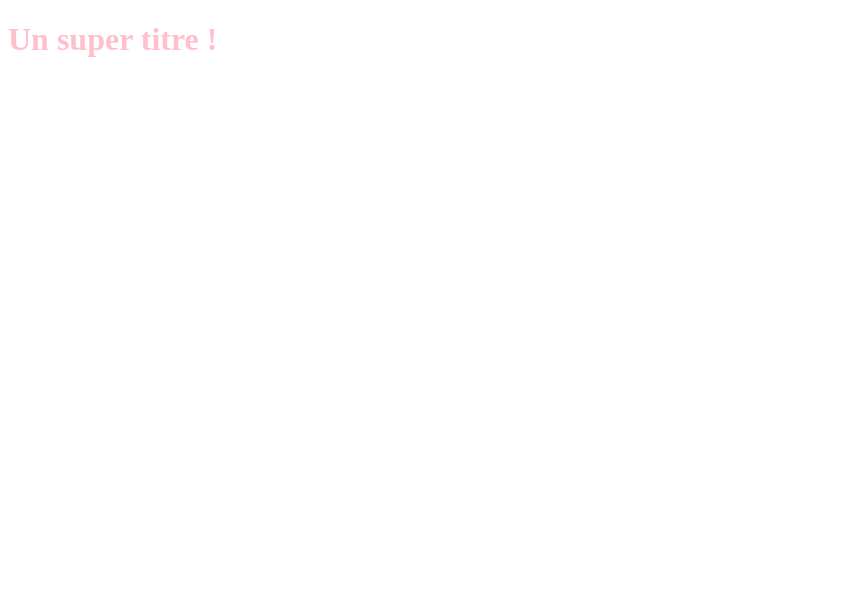
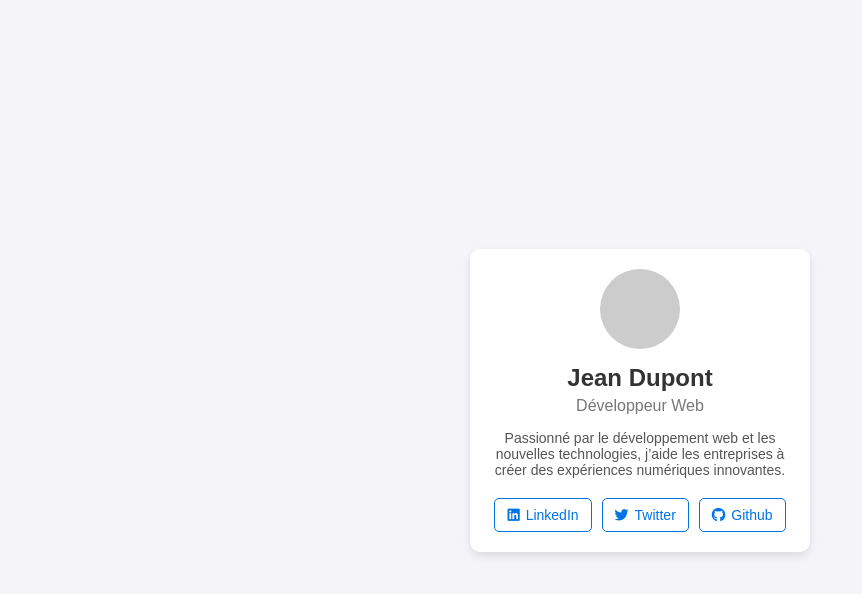
Before and after one commit to lea187/premierprojet, a plain HTML site: page index.html in a window 1280 px wide. Shown: the whole page, without its empty margins (0-862 px from the left). Drawn offline with Linux system fonts and the light colour scheme.

Commit message:
transformation en carte de visite

```diff
--- a/index.html
+++ b/index.html
@@ -1,10 +1,27 @@
 <!DOCTYPE html>
-<html>
+<html lang="fr">
 <head>
-   <title></title>
-   <link rel="stylesheet" type="text/css" href="styles.css">
+  <meta charset="UTF-8">
+  <meta name="viewport" content="width=device-width, initial-scale=1.0">
+  <title>Carte de visite</title>
+  <link rel="stylesheet" href="styles.css">
+  <link rel="stylesheet" href="https://cdnjs.cloudflare.com/ajax/libs/font-awesome/6.0.0-beta3/css/all.min.css">
 </head>
 <body>
-   <h1>Un super titre !</h1>
+
+  <div class="business-card">
+    <div class="profile-photo"></div>
+    <h2>Jean Dupont</h2>
+    <p class="title">Développeur Web</p>
+    <p class="description">
+      Passionné par le développement web et les nouvelles technologies, j’aide les entreprises à créer des expériences numériques innovantes.
+    </p>
+    <div class="social-links">
+      <a href="#" class="social-icon"><i class="fab fa-linkedin"></i> LinkedIn</a>
+      <a href="#" class="social-icon"><i class="fab fa-twitter"></i> Twitter</a>
+      <a href="#" class="social-icon"><i class="fab fa-github"></i> Github</a>
+    </div>
+  </div>
+
 </body>
 </html>
--- a/styles.css
+++ b/styles.css
@@ -1,3 +1,73 @@
-h1 {
-    color: pink;
- }
+/* Style global */
+body {
+    font-family: Arial, sans-serif;
+    background-color: #f4f4f9;
+    display: flex;
+    justify-content: center;
+    align-items: center;
+    height: 100vh;
+    margin: 0;
+  }
+
+  /* Carte de visite */
+  .business-card {
+    background-color: #fff;
+    width: 300px;
+    padding: 20px;
+    border-radius: 10px;
+    box-shadow: 0 4px 8px rgba(0, 0, 0, 0.1);
+    text-align: center;
+  }
+
+  /* Photo de profil */
+  .profile-photo {
+    width: 80px;
+    height: 80px;
+    background-color: #ccc;
+    border-radius: 50%;
+    margin: 0 auto 15px;
+  }
+
+  /* Titre et description */
+  h2 {
+    font-size: 24px;
+    color: #333;
+    margin: 10px 0 5px;
+  }
+
+  .title {
+    font-size: 16px;
+    color: #777;
+    margin: 5px 0 15px;
+  }
+
+  .description {
+    font-size: 14px;
+    color: #555;
+    margin-bottom: 20px;
+  }
+
+  /* Liens vers les réseaux sociaux */
+  .social-links {
+    display: flex;
+    justify-content: center;
+    gap: 10px;
+  }
+
+  .social-icon {
+    display: flex;
+    align-items: center;
+    gap: 6px;
+    text-decoration: none;
+    font-size: 14px;
+    color: #0073e6;
+    padding: 8px 12px;
+    border: 1px solid #0073e6;
+    border-radius: 5px;
+    transition: all 0.3s;
+  }
+
+  .social-icon:hover {
+    background-color: #0073e6;
+    color: #fff;
+  }
```
Also changed, not shown: cagnotte.txt (deleted).
